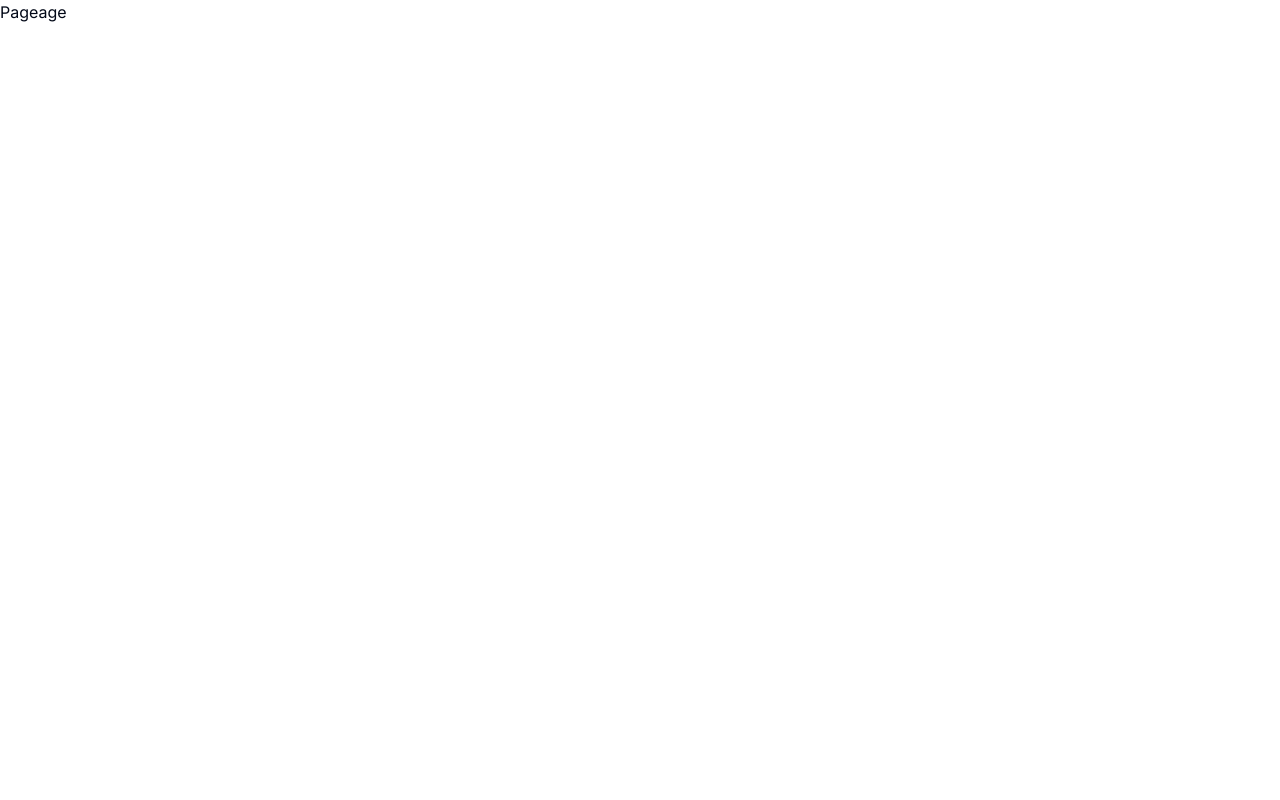
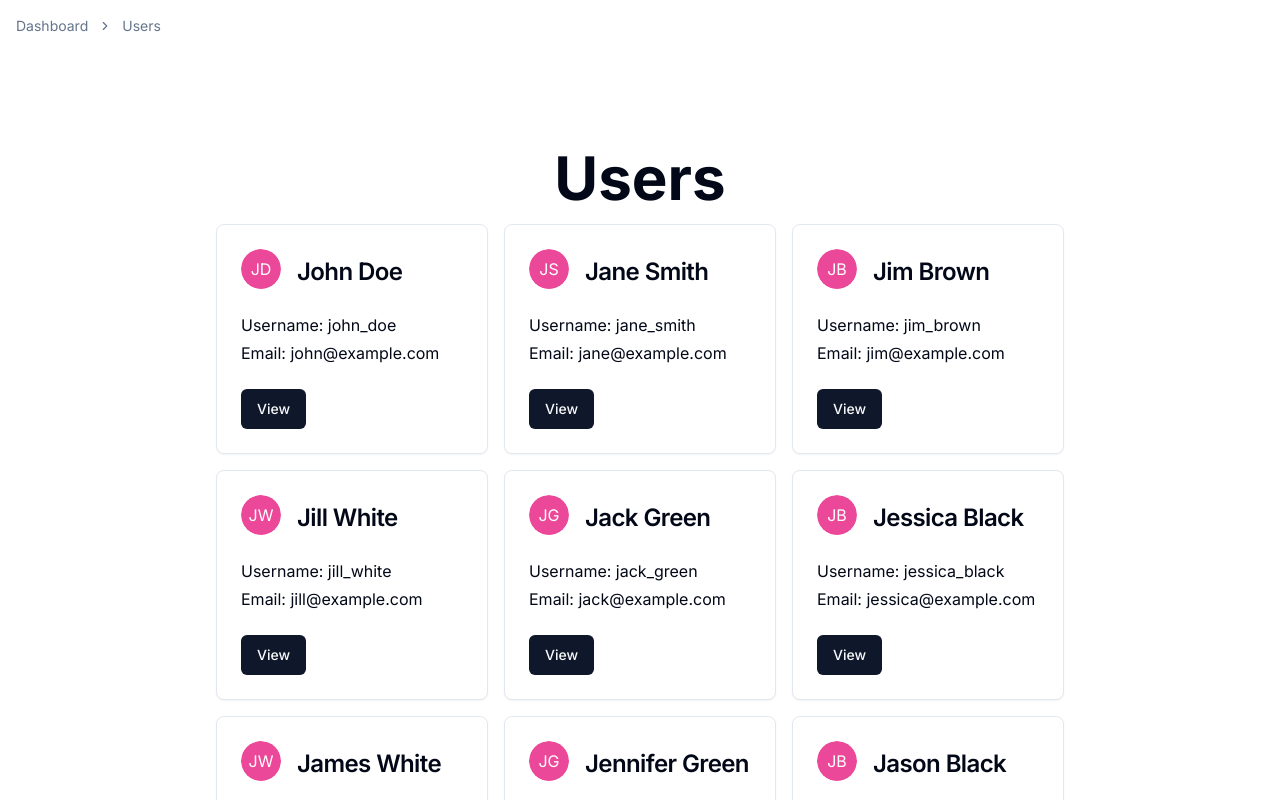
Before and after one commit to tcb1978/cs-social, a Next.js app: page /users in a window 1280 px wide. Shown: the top 800 px of the page. Built offline with nearby package versions, Linux system fonts and the light colour scheme.

Commit message:
users layout

```diff
--- a/src/app/users/page.tsx
+++ b/src/app/users/page.tsx
@@ -1,11 +1,25 @@
 import type { FC } from 'react';
+import { User } from '../../services/users/getUsers';
+import { getUsers } from '@/services/users/getUsers';
+import { NavigationLabel } from '@/configs/navigation';
+import Users from '@/components/users/Users';
+import NothingFound from '@/components/NothingFound';
 
-interface PageageProps {
+const Page: FC = async (): Promise<JSX.Element> => {
+  const users: User[] = await getUsers();
 
-}
+  if (!users) {
+    return (
+      <NothingFound
+        label={NavigationLabel.Users}
+        messageing='No users found'
+      />
+    );
+  }
 
-const Pageage: FC<PageageProps> = ({ }) => {
-  return (<div>Pageage</div>);
+  return (
+    <Users users={users} />
+  );
 };
 
-export default Pageage;
+export default Page;
--- /dev/null
+++ b/src/components/users/Users.tsx
@@ -0,0 +1,42 @@
+import type { FC } from 'react';
+import { User } from '../../services/users/getUsers';
+import { Breadcrumb, BreadcrumbItem, BreadcrumbLink, BreadcrumbList, BreadcrumbSeparator } from '@/components/vendor/shadcn/BreadCrumb';
+import UsersList from '@/components/users/UsersList';
+import { NavigationHref, NavigationLabel } from '@/configs/navigation';
+
+interface UsersProps {
+  users: User[];
+}
+
+const Users: FC<UsersProps> = async ({
+  users,
+}): Promise<JSX.Element> => {
+
+  return (
+    <>
+      <Breadcrumb className='p-4'>
+        <BreadcrumbList>
+          <BreadcrumbItem>
+            <BreadcrumbLink href={`${NavigationHref.Dashboard}`}>
+              {NavigationLabel.Dashboard}
+            </BreadcrumbLink>
+          </BreadcrumbItem>
+          <BreadcrumbSeparator />
+          <BreadcrumbItem>
+            <BreadcrumbLink href={`${NavigationHref.Users}`}>
+              {NavigationLabel.Users}
+            </BreadcrumbLink>
+          </BreadcrumbItem>
+        </BreadcrumbList>
+      </Breadcrumb>
+      <main className="flex min-h-screen flex-col items-center gap-4 p-24">
+        <h1 className="text-6xl font-bold">{NavigationLabel.Users}</h1>
+        <section className='flex flex-col items-center justify-between gap-4'>
+          <UsersList users={users} />
+        </section>
+      </main>
+    </>
+  );
+};
+
+export default Users;
--- /dev/null
+++ b/src/components/users/UsersList.tsx
@@ -0,0 +1,65 @@
+import { User } from '../../services/users/getUsers';
+import type { FC, ReactElement } from 'react';
+import {
+  Card,
+  CardContent,
+  CardFooter,
+  CardHeader,
+  CardTitle,
+} from '../vendor/shadcn/Card';
+import { Avatar, AvatarFallback, AvatarImage } from '../vendor/shadcn/Avatar';
+import Link from 'next/link';
+import { Button } from '../vendor/shadcn/Button';
+import { NavigationHref } from '@/configs/navigation';
+
+interface UsersListProps {
+  users: User[];
+}
+
+const UsersList: FC<UsersListProps> = ({
+  users
+}): ReactElement => {
+
+  return (
+    <ul className='flex flex-wrap gap-4 justify-center'>
+      {users.map((user) => (
+        <li key={user.id} className='w-full sm:w-1/2 md:w-1/3 lg:w-1/4 xl:w-1/4'>
+          <Card>
+            <CardHeader className='flex gap-4 flex-row items-center'>
+              <Avatar>
+                <AvatarImage src='' alt='@shadcn' />
+                <AvatarFallback className='text-white bg-pink-500'>
+                  {user.name.first[0]}{user.name.last[0]}
+                </AvatarFallback>
+              </Avatar>
+              <CardTitle>{user.name.first} {user.name.last}</CardTitle>
+            </CardHeader>
+            <CardContent className='flex flex-col gap-1'>
+              {user.username ? (
+                <p>Username: {user.username}</p>
+              ) : null}
+              {user.email ? (
+                <p>Email: {user.email}</p>
+              ) : null}
+            </CardContent>
+            <CardFooter>
+              <Link
+                href={{
+                  pathname: `${NavigationHref.Users}/${user.id}`,
+                  query: {
+                    firstName: user.name.first,
+                    lastName: user.name.last,
+                  }
+                }}
+              >
+                <Button>View</Button>
+              </Link>
+            </CardFooter>
+          </Card>
+        </li>
+      ))}
+    </ul>
+  );
+};
+
+export default UsersList;
```
